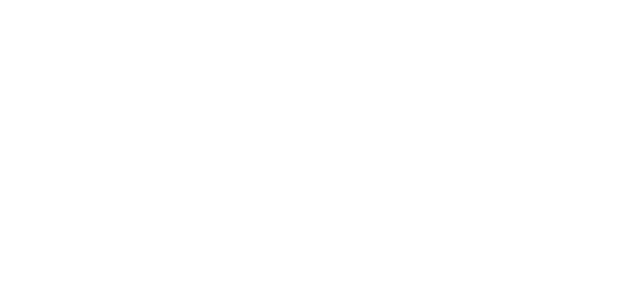
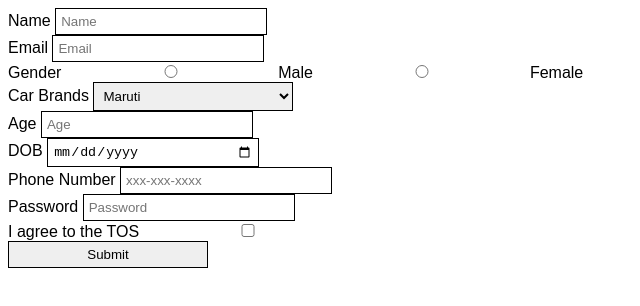
Before and after one commit to acciojob/signup-form-car-SatishSharma31, a website: page main.html in a window 1280 px wide. Shown: the whole page, without its empty margins (0-640 px from the left). Drawn offline with Linux system fonts and the light colour scheme.

Commit message:
created a submission

```diff
--- a/main.html
+++ b/main.html
@@ -8,7 +8,51 @@
 
 <body>
 	<!-- the entire body must be written by student -->
-    <script type="text/javascript" src="./script.js">
+    <form action="post">
+  <label for="name">Name</label>
+  <input required type="text" id="name" placeholder="Name">
+
+		<br>
+<label for="email">Email</label>
+  <input required type="email" id="email" placeholder="Email">
+<br>
+
+<label for="gender">Gender</label>
+  <input required name="gender" type="radio" id="gender_m" >
+		<label for="Male">Male</label>
+		<input name="gender" required type="radio" id="gender_f" >
+		<label for="Male">Female</label>
+<br>
+		<label for="cars">Car Brands</label>
+  <select required type="select" id="cars" placeholder="--Please choose an option--">
+  <option value="Maruti">Maruti</option>
+  <option value="Tata">Tata</option>
+  <option value="Honda">Honda</option>
+  <option value="Mahindra">Mahindra</option>
+  </select>
+		<br>
+
+<label for="age">Age</label>
+  <input required type="number" id="age" placeholder="Age">
+<br>
+<label for="dob">DOB</label>
+<input required type="date" id="dob">
+<br>
+
+<label for="tel">Phone Number</label>
+<input value="" type="tel" id="tel" placeholder="xxx-xxx-xxxx">
+<br>
+		<label for="password">Password</label>
+<input required type="password" id="password" placeholder="Password">
+<br>
+	<label for="tos">I agree to the TOS</label>
+<input required type="checkbox" id="tos">
+<br>
+
+	<input type="submit" id="submit" value="Submit">
+</form>
+
+	<script type="text/javascript" src="./script.js">
 </script>
 
 </body>
--- a/styles.css
+++ b/styles.css
@@ -1,2 +1,9 @@
 
 /* Your CSS Code here. */
+form {  font-family: "Poppins", sans-serif;
+  font-weight: 400;}
+input { width:200px; padding: 5px; border:1px solid #000;}
+label { width:200px; }
+button { padding: 5px; border:1px solid #000;}
+checkbox { width:200px; padding: 5px; border:1px solid #000;}
+select  { width:200px; padding: 5px; border:1px solid #000;}
```
